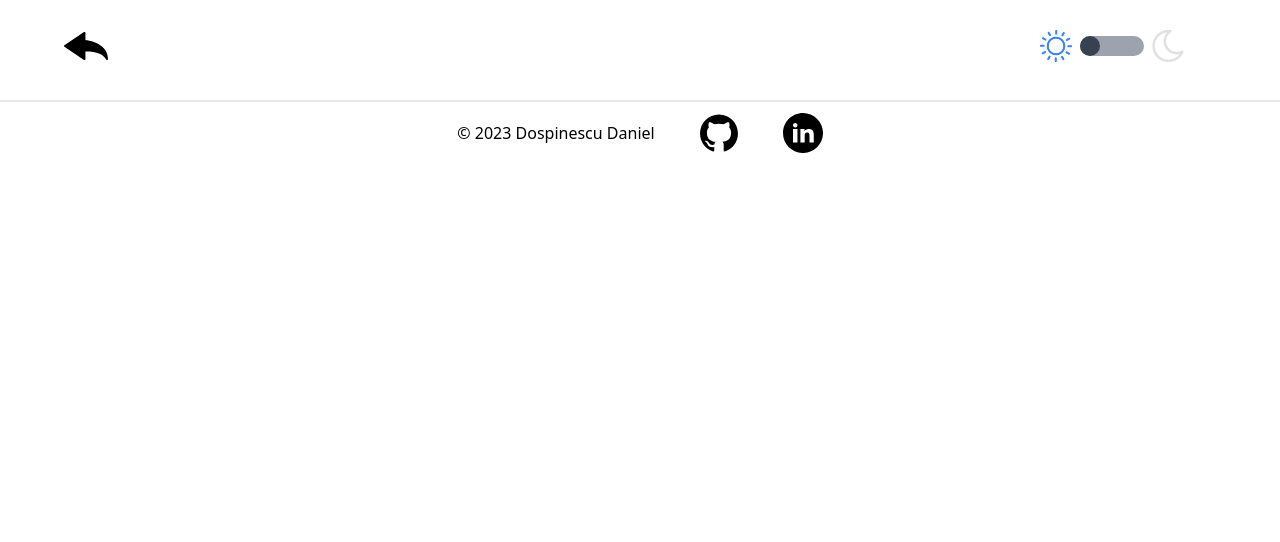
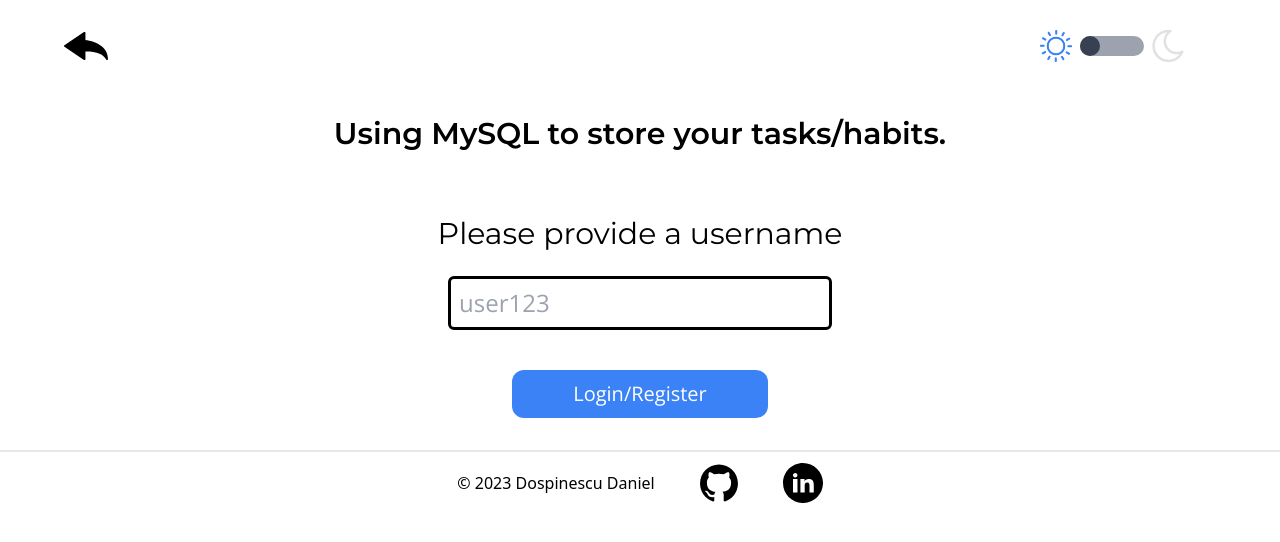
Before and after one commit to dospix/Portfolio-Website-V2, a React (Vite) app in the folder frontend/: page /mysql-project in a window 1280 px wide. Shown: the top 542 px of the page. Built offline with nearby package versions, Linux system fonts and the light colour scheme.

Commit message:
Start MySQL project

```diff
--- a/frontend/src/Projects.jsx
+++ b/frontend/src/Projects.jsx
@@ -1,30 +1,31 @@
 import UsedCarsMachineLearningProject from "./pages/UsedCarsMachineLearningProject"
 import GoogleApiProject from "./pages/GoogleApiProject"
+import MySQLProject from "./pages/MySQLProject"
 
 const projects = [
     {
         key: 0,
         name: "Used cars machine learning project",
-        description: "This is a machine learning project using pandas, scikit-learn and PyTorch",
+        description: "This is a machine learning project using pandas, scikit-learn and PyTorch.",
         image: "images/machine-learning.jpg",
         path: "/used-cars-machine-learning-project",
         page: <UsedCarsMachineLearningProject />
     },
     {
         key: 1,
+        name: "Tasks/Habits management MySQL project",
+        description: "This is a project that uses MySQL to store data about your task/habits.",
+        image: "images/database.jpg",
+        path: "/mysql-project",
+        page: <MySQLProject />
+    },
+    {
+        key: 2,
         name: "Google Books API project",
         description: "This project uses Google Books' API to recommend books on various topics.",
         image: "images/google-books-api.jpg",
         path: "/google-api-project",
         page: <GoogleApiProject />
-    },
-    {
-        key: 2,
-        name: "SQL project",
-        description: "This is a frontend project using React and MySQL",
-        image: "images/database.jpg",
-        path: "/sql-project",
-        page: <GoogleApiProject />
     }
 ]
 
--- /dev/null
+++ b/frontend/src/pages/MySQLProject.jsx
@@ -0,0 +1,46 @@
+import { useState } from "react"
+
+export default function MySQLProject(props){
+    const [totalUserTasks, setTotalUserTasks] = useState(0)
+    const [totalUserTasksCompleted, setTotalUserTasksCompleted] = useState(0)
+    const [totalUserHabits, setTotalUserHabits] = useState(0)
+    const [totalUserHabitsCompleted, settotalUserHabitsCompleted] = useState(0)
+    const [longestUserHabitStreak, setlongestUserHabitStreak] = useState(0)
+
+    const [formUsername, setFormUsername] = useState("")
+    const [currUser, setCurrUser] = useState("")
+
+    function handleFormChange(event){
+        const { value } = event.target
+
+        setFormUsername(value)
+    }
+
+    function handleFormSubmit(event){
+        event.preventDefault()
+    }
+
+    return (
+        <>
+            <div className='mt-12 mx-4 text-center'>
+                <h1 className='text-3xl font-semibold font-Montserrat'>Using MySQL to store your tasks/habits.</h1>
+            </div>
+
+            <form onSubmit={handleFormSubmit} className="mx-auto mt-16 w-1/2 flex justify-center flex-col font-Open_Sans">
+                <label className="text-3xl text-center font-Montserrat" htmlFor="titleKeywords">Please provide a username</label>
+                <input
+                    type="text"
+                    className="mx-32 mt-6 p-2 border-[3px] border-black focus:outline-none focus:border-blue-500 rounded-md md:text-2xl sm:text-xl text-md text-black"
+                    placeholder='user123'
+                    id="formUsername"
+                    name="formUsername"
+                    value={formUsername}
+                    onChange={handleFormChange}
+                    maxLength="64"
+                />
+
+            <button className="w-64 h-12 mt-10 self-center rounded-xl bg-blue-500 text-xl text-white">Login/Register</button>
+            </form>
+        </>
+    )
+}
```
Also changed, not shown: 1 other file (tests, documents, lock files or other folders).
